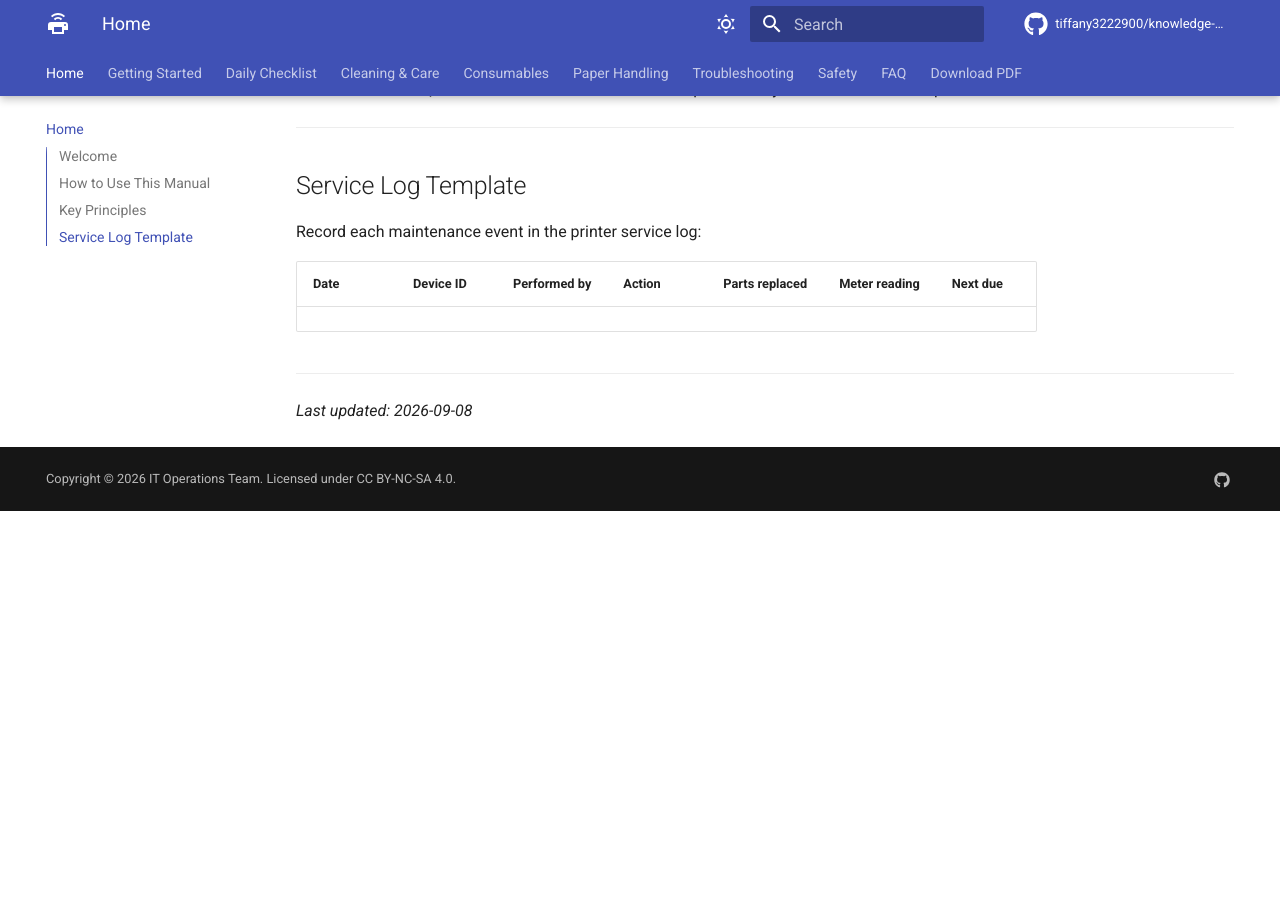
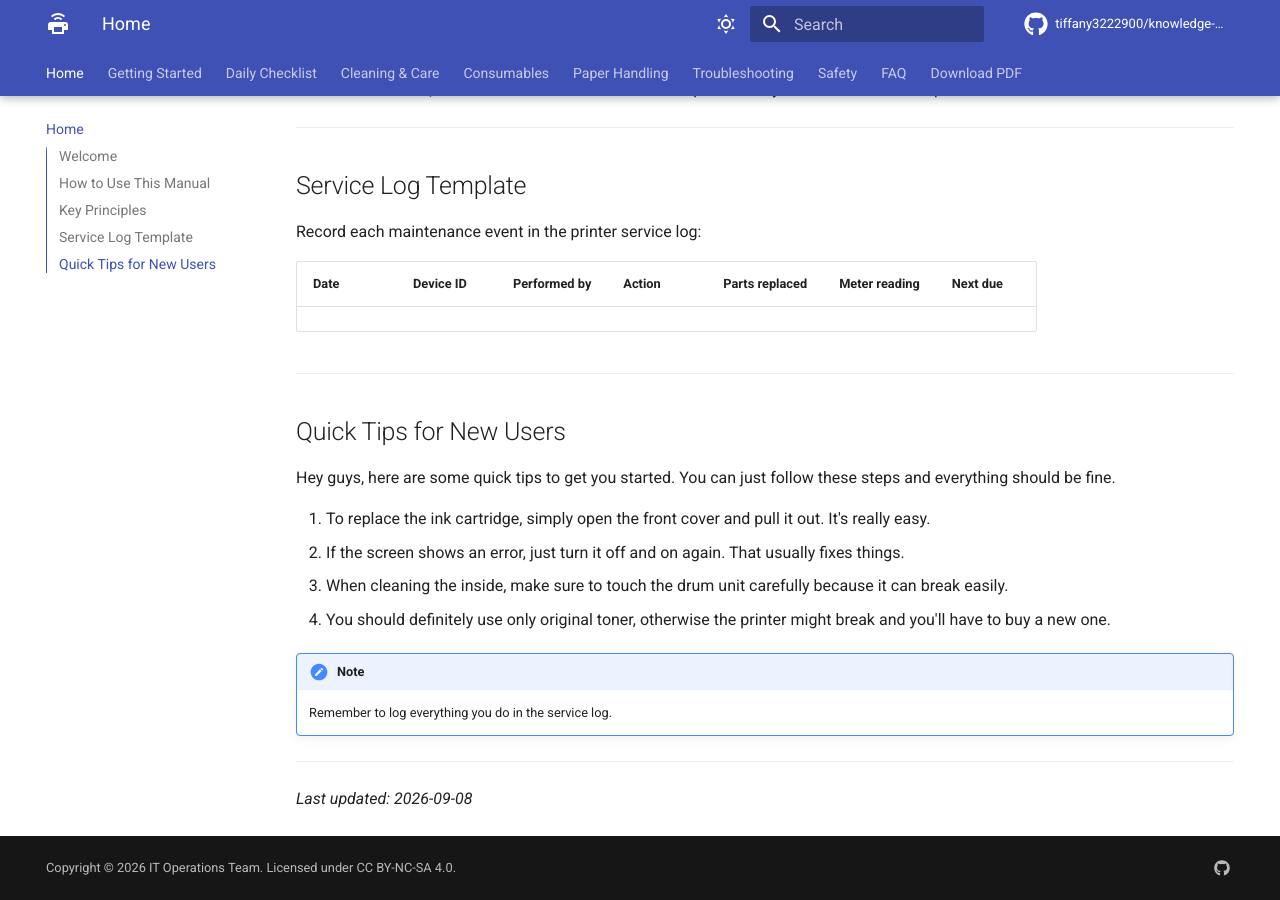
Before and after one commit to tiffany3222900/knowledge-management-system, an MkDocs documentation site: the page built from docs/index.md, in a window 1280 px wide and 900 px high, scrolled down 1289 px. Built offline with MkDocs 1.6.1 and Material for MkDocs 9.7.7, drawn with Linux system fonts in a browser that asks for light colours; comment, search, counter and statistics services are not loaded; before the commit the page ends 1800 px from its top, so only the background shows below that.

Commit message:
test: add sample content with style issues to verify AI style check
Intentionally includes:
- belittling words (just, simply, easy)
- incorrect terminology (ink cartridge instead of toner cartridge)
- colloquial tone (Hey guys)
- missing warning admonition for drum unit handling
- 'screen' instead of 'control panel'

```diff
--- a/docs/index.md
+++ b/docs/index.md
@@ -48,4 +48,18 @@ Record each maintenance event in the printer service log:
 
 ---
 
+## Quick Tips for New Users
+
+Hey guys, here are some quick tips to get you started. You can just follow these steps and everything should be fine.
+
+1. To replace the ink cartridge, simply open the front cover and pull it out. It's really easy.
+2. If the screen shows an error, just turn it off and on again. That usually fixes things.
+3. When cleaning the inside, make sure to touch the drum unit carefully because it can break easily.
+4. You should definitely use only original toner, otherwise the printer might break and you'll have to buy a new one.
+
+!!! note
+    Remember to log everything you do in the service log.
+
+---
+
 *Last updated: 2026-09-08*
```
